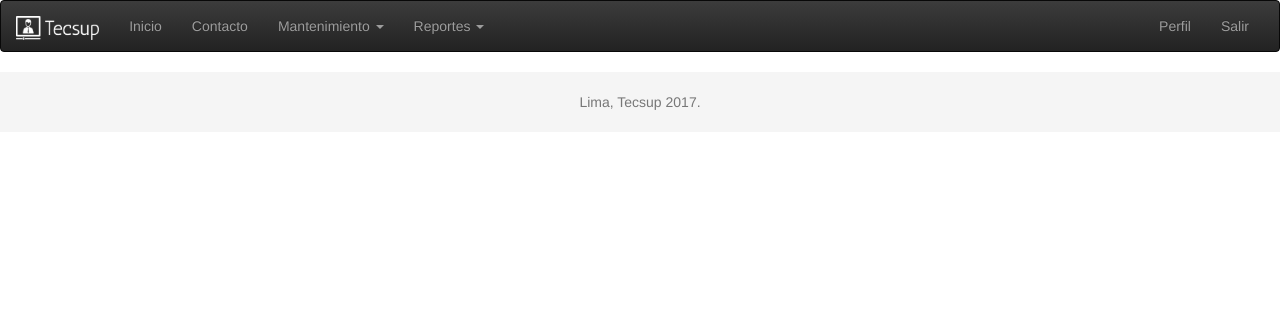
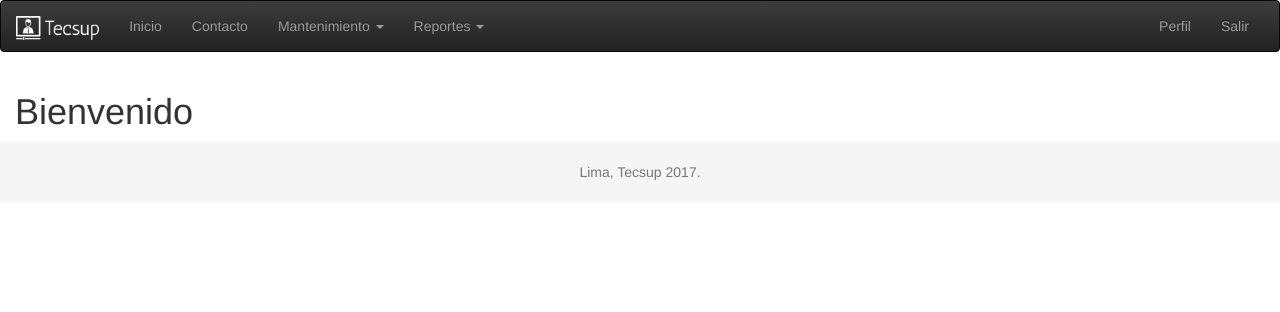
Before and after one commit to ebenites/tienda, a PHP site: page / in a window 1280 px wide. Shown: the top 312 px of the page. Run offline with PHP 8.4, Linux system fonts and the light colour scheme; the visitor is signed in with stand-in values (Sample User, id 1); some libraries are stand-ins or nearby versions.

Commit message:
Cambios en la página inicial

```diff
--- a/index.php
+++ b/index.php
@@ -14,7 +14,7 @@
 
         <div class="container-fluid">
 
-
+            <h1>Bienvenido</h1>
 
         </div>
 
```
